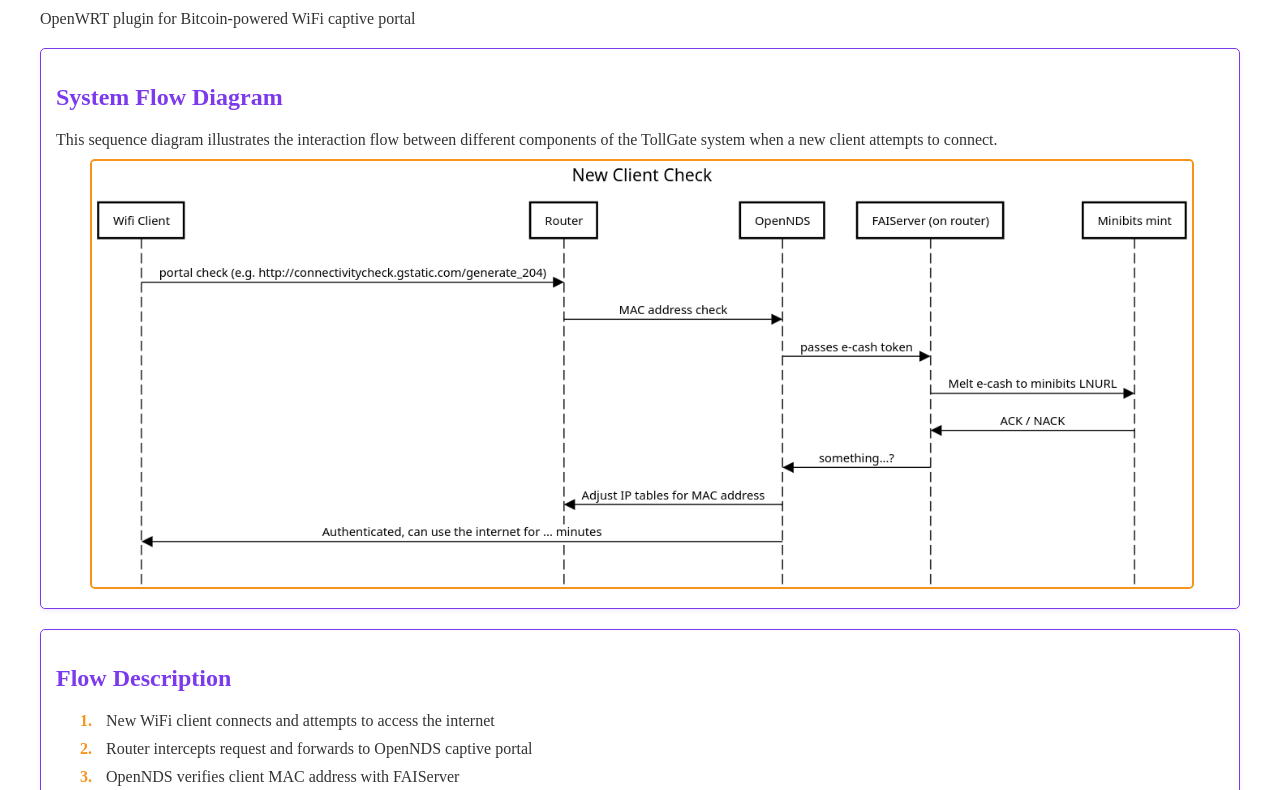
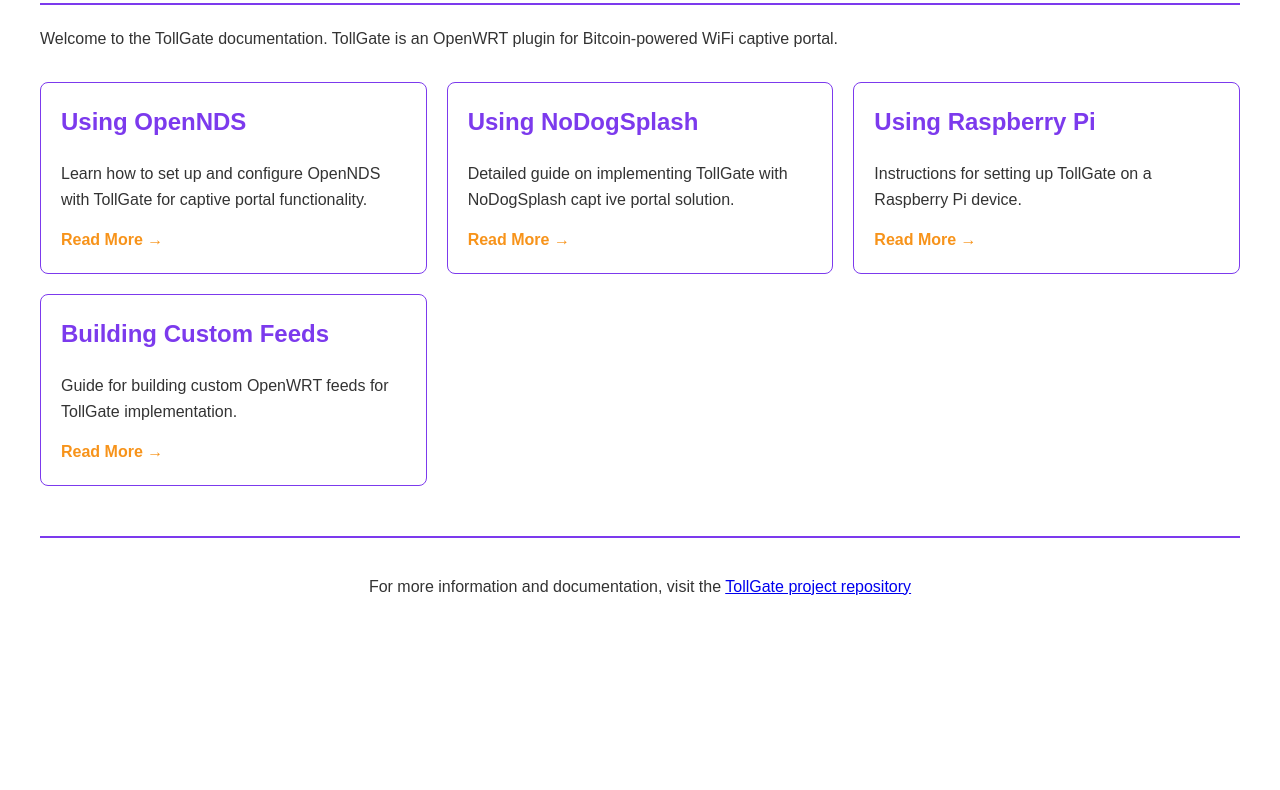
Before and after one commit to OpenTollGate/TollGate, a website: page nsite/index.html in a window 1280 px wide. Shown: the part 108-898 px from the top of the page. After the commit the page ends 800 px from the top, so only its background shows below. Drawn offline with Linux system fonts and the light colour scheme.

Commit message:
Linked new htmls

```diff
--- a/nsite/index.html
+++ b/nsite/index.html
@@ -3,7 +3,7 @@
 <head>
     <meta charset="UTF-8">
     <meta name="viewport" content="width=device-width, initial-scale=1.0">
-    <title>TollGate System Flow</title>
+    <title>TollGate Documentation</title>
     <style>
         :root {
             --nostr-purple: #7C3AED;
@@ -12,6 +12,8 @@
 
         body {
             color: #333;
+            font-family: Arial, sans-serif;
+            line-height: 1.6;
         }
 
         .container {
@@ -22,93 +24,95 @@
 
         h1 {
             color: var(--bitcoin-orange);
-            border-bottom: 2px solid var(--no str-purple);
+            border-bottom: 2px solid var(--nostr-purple);
             padding-bottom: 10px;
-        }
-
-        h2 {
-            color: var(--nostr-purple);
-        }
-
-        .diagram-section {
-            margin: 20px 0;
-            padding: 15px;
-            border: 1px solid var(--nostr-purple);
-            border-radius: 5px;
-            box-shadow: 0 2px 4px rgba(124, 58, 237, 0.1);
-        }
-
-        .diagram-container {
-            width: 100%;
-            max-width: 1100px;
-            margin: 0 auto;
             text-align: center;
         }
 
-        .diagram-container img {
-            max-width: 100%;
-            height: auto;
-            border: 2px solid var(--bitcoin-orange);
-            border-radius: 5px;
+        . intro {
+            text-align: center;
+            margin-bottom: 40px;
         }
 
-        .description {
-            margin: 10px 0;
+        .docs-grid {
+            display: grid;
+            grid-template-columns: repeat(auto-fit, minmax(300px, 1fr));
+            gap: 20px;
+            margin-top: 30px;
+        }
+
+        .doc-card {
+            border: 1px solid var(--nostr-purple);
+            border-radius: 8px;
+            padding: 20px;
+            transition: transform 0.2s, box-shadow 0.2s;
+        }
+
+        .doc-card:hover {
+            transform: translateY(-5px);
+            box-shadow: 0 5px 15px rgba(124, 58, 237, 0.2);
+        }
+
+        .doc-card h2 {
+            color: var(--nostr-purple);
+            margin-top: 0;
+        }
+
+        .doc-card p {
+            margin-bottom: 15px;
+        }
+
+        .doc-card a {
+            color: var(--bitcoin-orange);
+            text-decoration: none;
+            font-weight: bold;
+        }
+
+        .doc-card a:hover {
+            color: var(--no str-purple);
+            text-decoration: underline;
         }
 
         footer {
-            margin-top: 30px;
+            margin-top: 50px;
             padding-top: 20px;
             border-top: 2px solid var(--nostr-purple);
-        }
-
-        footer a {
-            color: var(--bitcoin-orange);
-            text -decoration: none;
-        }
-
-        footer a:hover {
-            color: var(--nostr-purple);
-            text-decoration: underline;
-        }
-
-        ol li {
-            margin: 10px 0;
-            padding-left: 10px;
-        }
-
-        ol li::marker {
-            color: var(--bitcoin-orange);
-            font-weight: bold;
+            text-align: center;
         }
     </style>
 </head>
 <body>
     <div class="container">
-        <h1>TollGate System Flow</h1>
-        <p>OpenWRT plugin for Bitcoin-powered WiFi captive portal</p>
+        <h1>TollGate Documentation</h1>
 
-        <div class="diagram-section">
-            <h2>System Flow Diagram</h2>
-            <p class="description">
-                This sequence diagram illustrates the interaction flow between different components of the TollGate system
-                when a new client attempts to connect.
-            </p>
-
-            <div class="diagram-container">
-                <img src="images/new_client_check.png" alt="TollGate System Flow Diagram">
-            </div>
+        <div class="intro">
+            <p>Welcome to the TollGate documentation. TollGate is an OpenWRT plugin for Bitcoin-powered WiFi captive portal.</p>
         </div>
 
-        <div class="diagram-section">
-            <h2>Flow Description</h2>
-            <ol>
-                <li>New WiFi client connects and attempts to access the internet</li>
-                <li>Router intercepts request and forwards to OpenNDS captive portal</li>
-                <li>OpenNDS verifies client MAC address with FAIServer</li>
-                <li>FAIServer processes e-cash token through Minibits mint</li>
-                <li>Upon successful verification, client is granted internet access</li>
-            </ol>
+        <div class="docs-grid">
+            <div class="doc-card">
+                <h2>Using OpenNDS</h2>
+                <p>Learn how to set up and configure OpenNDS with TollGate for captive portal functionality.</p>
+                <a href="using_opennds.html">Read More →</a>
+            </div>
+
+            <div class="doc-card">
+                <h2>Using NoDogSplash</h2>
+                <p>Detailed guide on implementing TollGate with NoDogSplash capt ive portal solution.</p>
+                <a href="using_nodogsplash.html">Read More →</a>
+            </div>
+
+            <div class="doc-card">
+                <h2>Using Raspberry Pi</h2>
+                <p>Instructions for setting up TollGate on a Raspberry Pi device.</p>
+                <a href="using_raspberry_pi.html">Read More →</a>
+            </div>
+
+            <div class="doc-card">
+                <h2>Building Custom Feeds</h2>
+                <p>Guide for building custom OpenWRT feeds for TollGate implementation.</p>
+                <a href="building_custom_feeds_openwrt.html">Read More →</a>
+            </div>
         </div>
 
         <footer>
```
Also changed, not shown: nsite/using_opennds.html (added, +119 -0 lines), nsite/building_custom_feeds_openwrt.html (added), nsite/using_nodogsplash.html (added), nsite/using_raspberry_pi.html (added).
